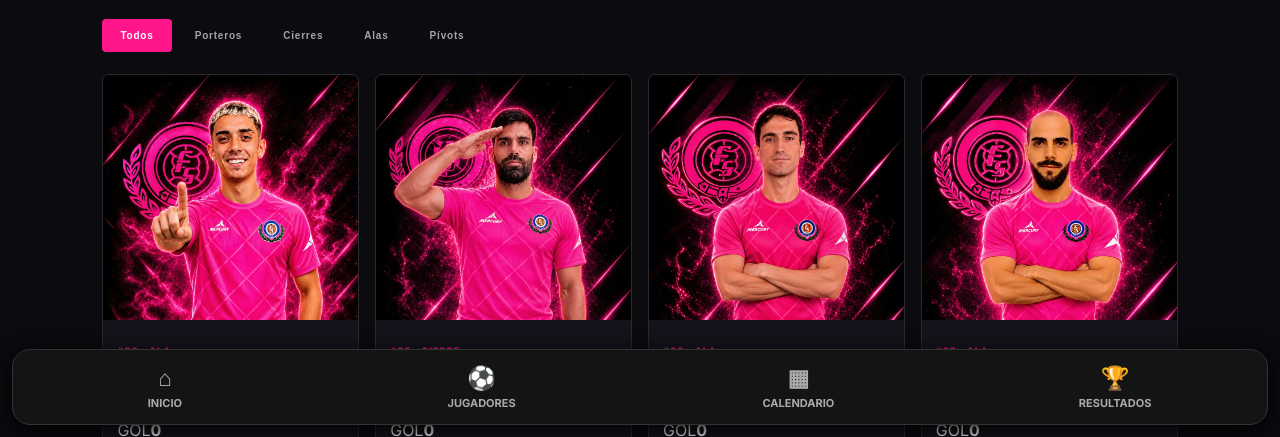
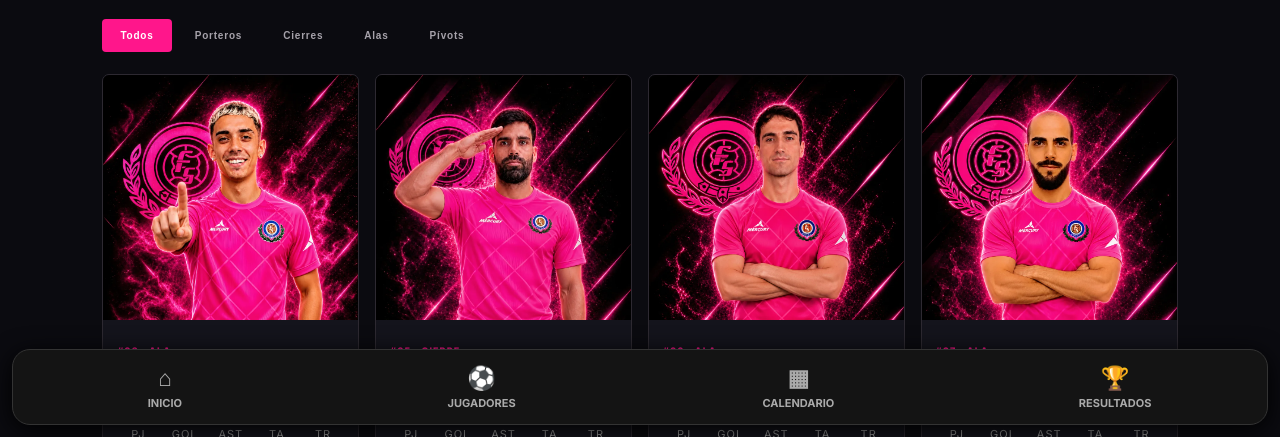
Before and after one commit to roalcafutbolsala-a11y/roalca-fs-web., a plain HTML site: page index.html in a window 1280 px wide. Both pictures are taken after a click on the link "PLANTILLA". Shown: the part 531-968 px from the top of the page. Drawn offline with nearby package versions, Linux system fonts and the light colour scheme; a web font is replaced by a local one.

Commit message:
Update styles.css

```diff
--- a/styles.css
+++ b/styles.css
@@ -188,3 +188,31 @@ body:has(#plantilla:target) main > .selector {
     font-size: 9px;
   }
 }
+
+/* ESTADISTICAS JUGADORES ROALCA */
+.playerStats {
+  display: grid;
+  grid-template-columns: repeat(5, 1fr);
+  gap: 4px;
+  margin-top: 18px;
+  padding-top: 14px;
+  border-top: 1px solid rgba(255,255,255,.12);
+}
+
+.playerStats div {
+  display: flex;
+  flex-direction: column;
+  align-items: center;
+  gap: 8px;
+}
+
+.playerStats span {
+  font-size: 11px;
+  color: #999;
+  letter-spacing: 1px;
+}
+
+.playerStats strong {
+  font-size: 20px;
+  color: #fff;
+}
```
